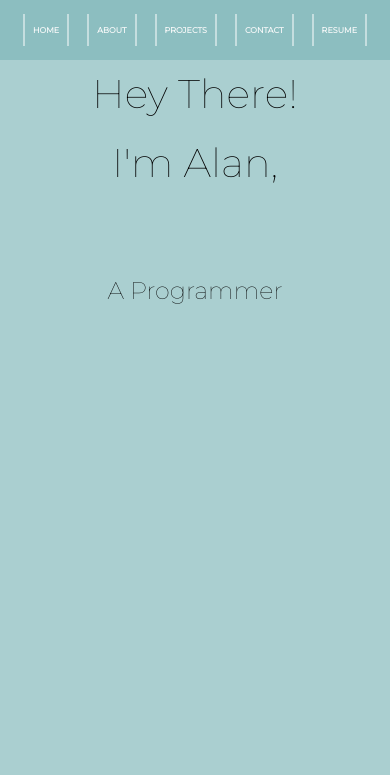
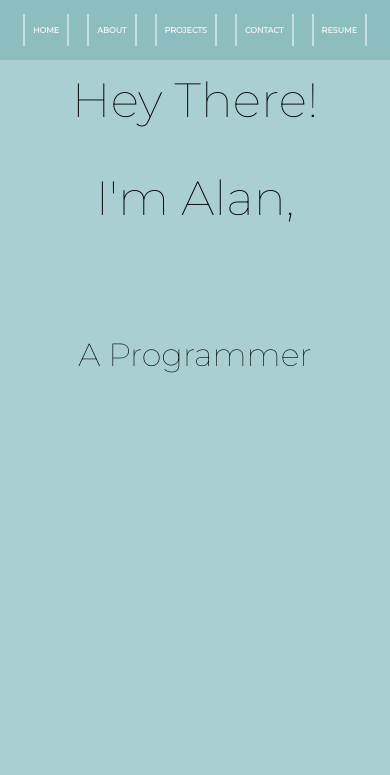
Before and after one commit to alanbed/my_portfolio, a website: page dist/index.html in a window 390 px wide. Shown: the top 775 px of the page. Drawn offline with nearby package versions, Linux system fonts and the light colour scheme.

Commit message:
Added a few mobile aspects.

```diff
--- a/scss/_config.scss
+++ b/scss/_config.scss
@@ -15,7 +15,7 @@ $third-color: #ac8daf;
 }
 
 @mixin mediaSm {
-    @media screen and (min-width: 359px) and (max-width: 500px) {
+    @media screen and (min-width: 359px) and (max-width: 767px) {
         @content;
     }
 }
--- a/scss/_mobile.scss
+++ b/scss/_mobile.scss
@@ -341,6 +341,7 @@
     main#home {
         h1.lg-heading{
             padding-top: 1vh;
+            margin-bottom: 2vh;
         }
 
         h2.sm-heading {
@@ -353,11 +354,11 @@
         padding: 3.5rem;
 
         h1.lg-heading {
-            font-size: 2.5rem;
+            font-size: 3rem;
         }
 
         h2.sm-heading {
-            font-size: 1.5rem;
+            font-size: 2rem;
             padding-top: 2rem;
             padding-bottom: 2rem;
         }
```
Also changed, not shown: dist/css/main.css.
